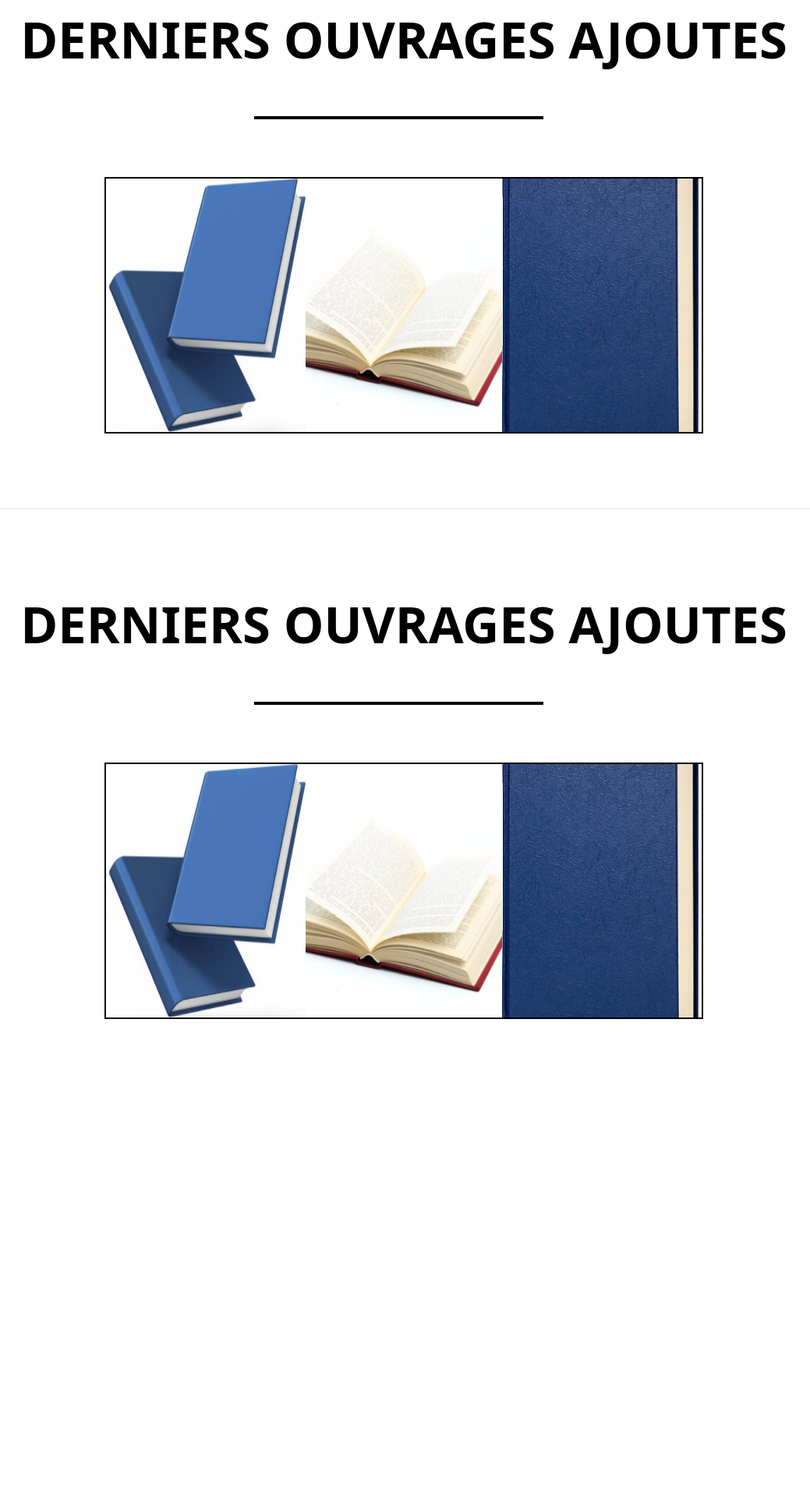
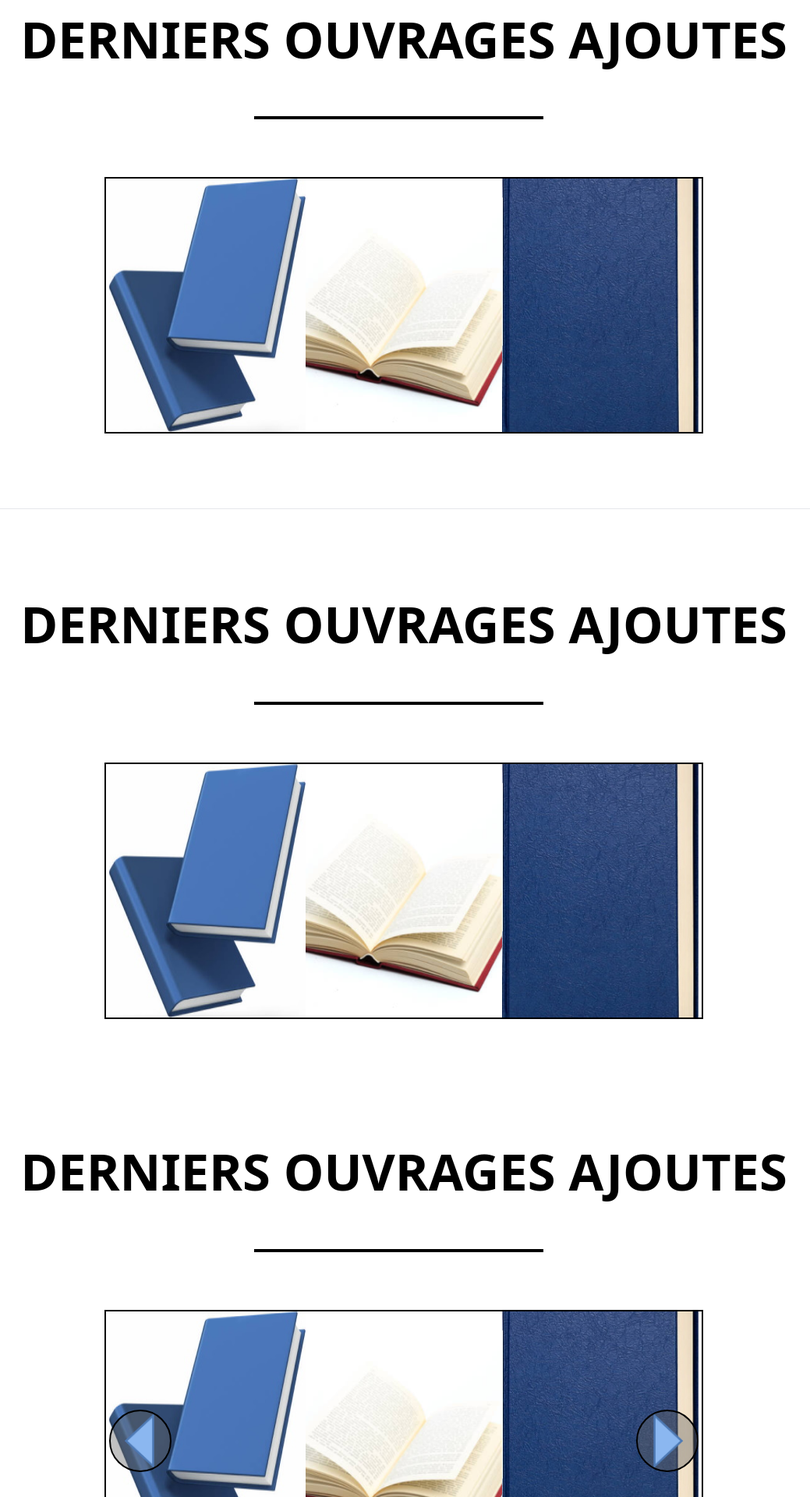
Before and after one commit to dam277/P_Web_2, a PHP site: page /02-CodeSource/Tests/displayTextOnImage/DisplayTextOnImageTest.php in a window 1280 px wide. Shown: the part 1080-3000 px from the top of the page at 78% size, without its empty margins (122-1161 px from the left). Before the commit the page ends 2387 px from the top, so only its background shows below. Run offline with PHP 8.4, Linux system fonts and the light colour scheme; some libraries are stand-ins or nearby versions.

Commit message:
Accueil - Création des ouvrages + tests

```diff
--- a/02-CodeSource/Tests/displayTextOnImage/DisplayTextOnImageTest.php
+++ b/02-CodeSource/Tests/displayTextOnImage/DisplayTextOnImageTest.php
@@ -9,7 +9,7 @@
 </head>
 <body>
     <div class="w-64 h-64 bg-red-100 relative">
-        <div class="absolute inset-0 bg-cover bg-center z-0" style="background-image: url('https://upload.wikimedia.org/wikipedia/en/3/3c/JumanjiTheNextLevelTeaserPoster.jpg')"></div>
+        <div class="absolute inset-0 bg-cover bg-center z-0" style="background-image: url('book1.jpg')"></div>
         <div class="opacity-0 hover:opacity-100 duration-300 absolute inset-0 z-10 justify-center items-center text-6xl text-white font-semibold">
             <input type="button" class="cursor-pointer hover:bg-opacity-[100%] rounded-full absolute z-30 bg-[#C4C4C4] bg-opacity-[35%] border-solid border-2 border-black text-[10px] h-[25px] w-[50px] sm:text-[10px] sm:h-[25px] sm:w-[50px] md:text-[20px] md:h-[50px] md:w-[100px] lg:text-[30px] lg:h-[75px] lg:w-[150px]" value="DETAILS">
         </div>
@@ -167,7 +167,87 @@
         </div>
         <!-- FIN ==================== DERNIERS OUVRAGES AJOUTES ==================== -->
 
+        <br>
+        <br>
+        <br>
 
+ <!-- DEBUT ==================== DERNIERS OUVRAGES AJOUTES ==================== -->
+        <?php
+
+        $bookList = array (
+            "book1" => "book1.jpg",
+            "book2" => "book2.jpg",
+            "book3" => "book3.jpg",
+            "book4" => "book4.jpg",
+            "book5" => "book5.jpg",
+        )
+
+        ?>
+
+        <div class="mt-[75px]">
+            <h2 class="font-bold text-[30px] sm:text-[40px] md:text-[50px] lg:text-[65px] text-center">
+                DERNIERS OUVRAGES AJOUTES
+            </h2>
+
+            <!-- LIGNE EN DESSOUS DU TITRE -->
+            <div class="flex mt-[50px] mb-[50px]">
+                <div class=" w-[35%]"></div>
+                <div class= "w-[29%] border-5 border-solid border-2 border-black"></div>
+                <div class=" w-[35%]"></div>
+            </div>
+            <br>
+
+            <!-- LISTE DES DERNIERS OUVRAGES AJOUTES -->
+            <div class="ml-[20%] mr-[20%] border-solid border-2 border-black flex justify-center">
+
+                <!-- LIVRE 1-->
+                <div class="relative bg-[#C4C4C4] w-[33%]">
+                    <!-- IMAGE DU LIVRE -->
+                    <img class="w-full h-full" src="<?= $bookList["book1"] ?>" alt="livre 1">
+
+                    <!-- INFORMATIONS QUI S'AFFICHENT LORS DU PASSAGE DE LA SOURIS -->
+                    <div class="absolute inset-0">
+                        <input onclick="MoveLeft(<?=$bookList?>)" type="button" class="mt-[50%] cursor-pointer hover:bg-opacity-[100%] rounded-full absolute bg-[#656565] bg-opacity-[40%] border-solid border-2 border-black h-[25px] w-[25px] sm:h-[35px] sm:w-[35px] md:h-[55px] md:w-[55px] lg:h-[80px] lg:w-[80px] bg-cover" style="background-image: url('left.jpg')" value="">
+                    </div>
+                </div>
+                <!-- LIVRE 1-->
+
+                <!-- DETAILS DU LIVRE 2-->
+                <div class="relative bg-[#C4C4C4] w-[33%]">
+                    <!-- IMAGE DU LIVRE -->
+                    <div class="absolute inset-0 bg-cover bg-center z-0" style="background-image: url('book2.jpg')"></div>
+
+                    <!-- INFORMATIONS QUI S'AFFICHENT LORS DU PASSAGE DE LA SOURIS -->
+                    <div class="opacity-0 hover:opacity-100 duration-300 absolute inset-0 z-10 flex flex-col justify-center items-center text-black font-semibold text-[11px] sm:text-[15px] md:text-[18px] lg:text-[25px]">
+                        <ul class="z-20">
+                            <li>Nom : $artName</li>
+                            <li>Auteur : $author</li>
+                        </ul>
+                        <div class="absolute h-full w-full bg-[#C4C4C4] opacity-70 z-10"></div>
+                        <input type="button" class="mt-[90%] cursor-pointer hover:bg-opacity-[100%] rounded-full absolute z-30 bg-[#656565] bg-opacity-[35%] border-solid border-2 border-black text-[10px] h-[25px] w-[50px] sm:text-[10px] sm:h-[25px] sm:w-[50px] md:text-[20px] md:h-[50px] md:w-[100px] lg:text-[30px] lg:h-[75px] lg:w-[150px]" value="DETAILS">
+                    </div>
+                </div>
+                <!-- DETAILS DU LIVRE 2-->
+
+                <!-- LIVRE 3-->
+                <div class="relative bg-[#C4C4C4] w-[33%] text-right">
+                    <!-- IMAGE DU LIVRE -->
+                    <img class="w-full h-full" src="book3.jpg" alt="livre 3">
+
+                    <!-- INFORMATIONS QUI S'AFFICHENT LORS DU PASSAGE DE LA SOURIS -->
+                    <div class="absolute inset-0">
+                        <!-- BOUTON TOURNER A DROITE -->
+                        <input onclick="MoveRight(<?=$bookList?>)" type="button" class="mt-[50%] cursor-pointer hover:bg-opacity-[100%] rounded-full absolute bg-[#656565] bg-opacity-[40%] border-solid border-2 border-black ml-[-25px] h-[25px] w-[25px] sm:ml-[-35px] sm:h-[35px] sm:w-[35px] md:ml-[-55px] md:h-[55px] md:w-[55px] lg:ml-[-80px] lg:h-[80px] lg:w-[80px] bg-cover" style="background-image: url('right.jpg')" value="">
+                    </div>
+                </div>
+                <!-- LIVRE 3-->
+            </div>
+        </div>
+        <!-- FIN ==================== DERNIERS OUVRAGES AJOUTES ==================== -->
+
+        <br>
+        <br>
+        <br>
         <br>
         <br>
         <br>
@@ -177,3 +257,5 @@
         <br>
 </body>
 </html>
+
+<script src="changeImage.js"></script>
--- a/index.php
+++ b/index.php
@@ -1,3 +1,4 @@
 <?php
-header("Location: 02-CodeSource/Site/src/php/views/home.php");
+//header("Location: 02-CodeSource/Site/src/php/views/home.php");
+header("Location: 02-CodeSource\Tests\displayTextOnImage\DisplayTextOnImageTest.php");
 ?>
```
Also changed, not shown: 02-CodeSource/Site/src/php/views/home.php (+19 -8 lines), 02-CodeSource/Tests/displayTextOnImage/changeImage.js (added, +8 -0 lines), 02-CodeSource/Site/resources/left.jpg (added), 02-CodeSource/Site/resources/right.jpg (added), 02-CodeSource/Tests/displayTextOnImage/book4.jpg (added), 02-CodeSource/Tests/displayTextOnImage/book5.jpg (added), 02-CodeSource/Tests/displayTextOnImage/left.jpg (added), 02-CodeSource/Tests/displayTextOnImage/right.jpg (added).
